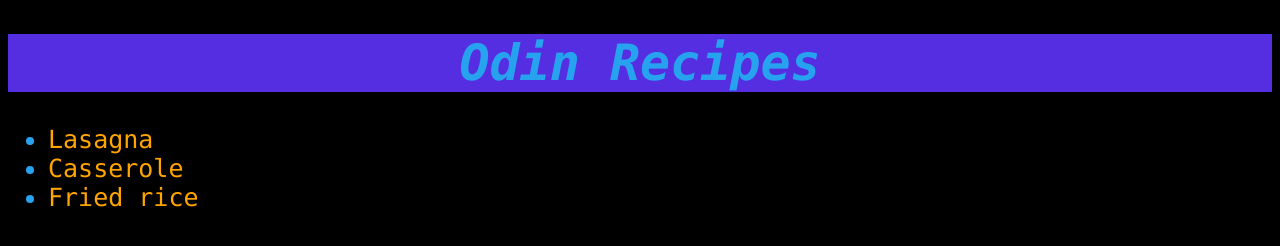
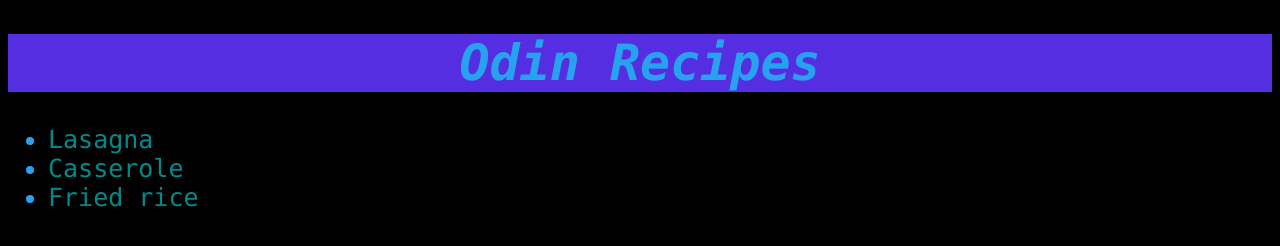
Before and after one commit to Joshwilcox12/odin-recipes, a plain HTML site: page index.html in a window 1280 px wide. Drawn offline with Linux system fonts and the light colour scheme.

Commit message:
update style sheet
style sheet is updated

```diff
--- a/style.css
+++ b/style.css
@@ -26,7 +26,7 @@ li, a{
 }
 
 .homeL{
-    color: orange;
+    color: darkcyan;
 }
 
 
```
